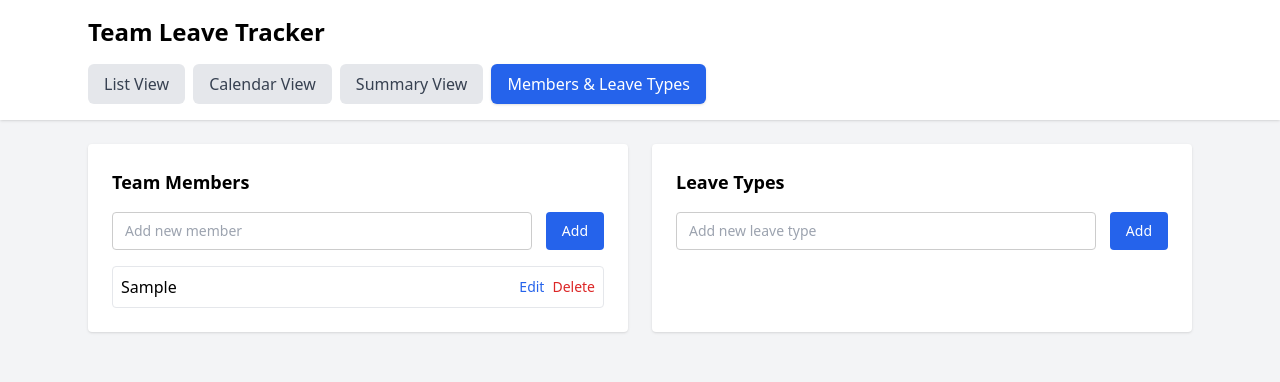
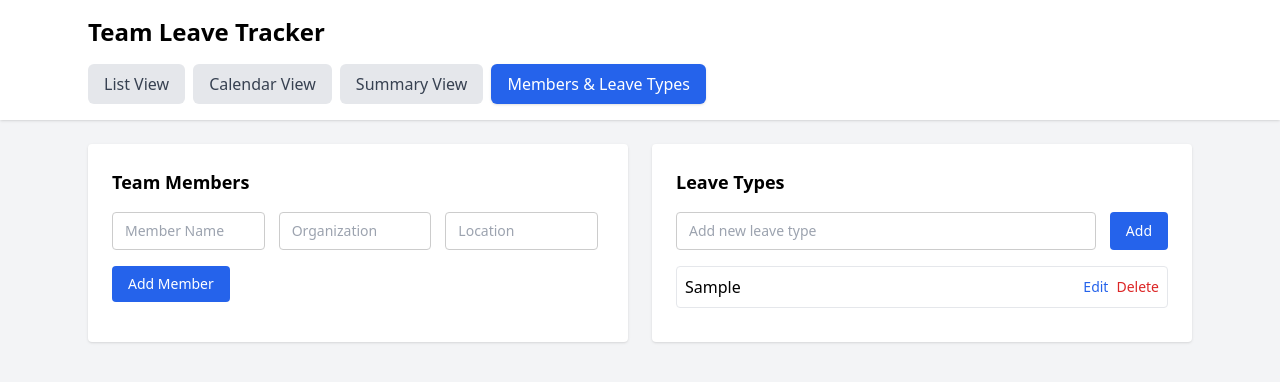
Before and after one commit to pinaki-GH/leave-tracker, a Next.js app: page /members in a window 1280 px wide. Both pictures are taken after typing "Sample" into the empty fields and a click on the button "Add". Shown: the top 382 px of the page. Built offline with nearby package versions, Linux system fonts and the light colour scheme.

Commit message:
Update page.tsx

```diff
--- a/app/members/page.tsx
+++ b/app/members/page.tsx
@@ -3,36 +3,50 @@
 import { useEffect, useState } from "react";
 import { getData, saveData } from "@/lib/storage";
 
-type Item = {
+type Member = {
+  id: string;
+  name: string;
+  organization: string;
+  location: string;
+};
+
+type LeaveType = {
   id: string;
   name: string;
 };
 
 export default function MembersPage() {
-  const [members, setMembers] = useState<Item[]>([]);
-  const [leaveTypes, setLeaveTypes] = useState<Item[]>([]);
+  const [members, setMembers] = useState<Member[]>([]);
+  const [leaveTypes, setLeaveTypes] = useState<LeaveType[]>([]);
 
-  const [newMember, setNewMember] = useState("");
-  const [newLeaveType, setNewLeaveType] = useState("");
+  /* ---------- Add Member ---------- */
+  const [newName, setNewName] = useState("");
+  const [newOrg, setNewOrg] = useState("");
+  const [newLocation, setNewLocation] = useState("");
 
+  /* ---------- Edit ---------- */
   const [editingMemberId, setEditingMemberId] = useState<string | null>(null);
   const [editingLeaveTypeId, setEditingLeaveTypeId] = useState<string | null>(null);
 
-  const [editValue, setEditValue] = useState("");
+  const [editMember, setEditMember] = useState<Partial<Member>>({});
+  const [editLeaveTypeName, setEditLeaveTypeName] = useState("");
+
+  /* ---------- Add Leave Type ---------- */
+  const [newLeaveType, setNewLeaveType] = useState("");
 
   useEffect(() => {
-    setMembers((getData("members") as Item[]) || []);
-    setLeaveTypes((getData("leaveTypes") as Item[]) || []);
+    setMembers((getData("members") as Member[]) || []);
+    setLeaveTypes((getData("leaveTypes") as LeaveType[]) || []);
   }, []);
 
   /* ---------- Helpers ---------- */
 
-  const saveMembers = (data: Item[]) => {
+  const saveMembers = (data: Member[]) => {
     setMembers(data);
     saveData("members", data);
   };
 
-  const saveLeaveTypes = (data: Item[]) => {
+  const saveLeaveTypes = (data: LeaveType[]) => {
     setLeaveTypes(data);
     saveData("leaveTypes", data);
   };
@@ -40,27 +54,41 @@ export default function MembersPage() {
   /* ---------- Members ---------- */
 
   const addMember = () => {
-    if (!newMember.trim()) return;
+    if (!newName.trim()) return;
 
     saveMembers([
       ...members,
-      { id: crypto.randomUUID(), name: newMember.trim() },
+      {
+        id: crypto.randomUUID(),
+        name: newName.trim(),
+        organization: newOrg.trim(),
+        location: newLocation.trim(),
+      },
     ]);
 
-    setNewMember("");
+    setNewName("");
+    setNewOrg("");
+    setNewLocation("");
   };
 
   const updateMember = () => {
-    if (!editValue.trim() || !editingMemberId) return;
+    if (!editingMemberId || !editMember.name?.trim()) return;
 
     saveMembers(
       members.map(m =>
-        m.id === editingMemberId ? { ...m, name: editValue.trim() } : m
+        m.id === editingMemberId
+          ? {
+              ...m,
+              name: editMember.name!.trim(),
+              organization: editMember.organization || "",
+              location: editMember.location || "",
+            }
+          : m
       )
     );
 
     setEditingMemberId(null);
-    setEditValue("");
+    setEditMember({});
   };
 
   const deleteMember = (id: string) => {
@@ -81,16 +109,18 @@ export default function MembersPage() {
   };
 
   const updateLeaveType = () => {
-    if (!editValue.trim() || !editingLeaveTypeId) return;
+    if (!editingLeaveTypeId || !editLeaveTypeName.trim()) return;
 
     saveLeaveTypes(
       leaveTypes.map(t =>
-        t.id === editingLeaveTypeId ? { ...t, name: editValue.trim() } : t
+        t.id === editingLeaveTypeId
+          ? { ...t, name: editLeaveTypeName.trim() }
+          : t
       )
     );
 
     setEditingLeaveTypeId(null);
-    setEditValue("");
+    setEditLeaveTypeName("");
   };
 
   const deleteLeaveType = (id: string) => {
@@ -101,38 +131,77 @@ export default function MembersPage() {
 
   return (
     <div className="grid grid-cols-1 md:grid-cols-2 gap-6">
-      {/* Members */}
+      {/* Team Members */}
       <div className="bg-white p-6 rounded shadow">
         <h2 className="text-lg font-bold mb-4">Team Members</h2>
 
-        <div className="flex gap-2 mb-4">
+        {/* Add Member */}
+        <div className="grid grid-cols-1 md:grid-cols-3 gap-2 mb-4">
           <input
-            className="border px-3 py-2 rounded text-sm flex-1"
-            placeholder="Add new member"
-            value={newMember}
-            onChange={e => setNewMember(e.target.value)}
+            className="border px-3 py-2 rounded text-sm"
+            placeholder="Member Name"
+            value={newName}
+            onChange={e => setNewName(e.target.value)}
           />
+          <input
+            className="border px-3 py-2 rounded text-sm"
+            placeholder="Organization"
+            value={newOrg}
+            onChange={e => setNewOrg(e.target.value)}
+          />
+          <input
+            className="border px-3 py-2 rounded text-sm"
+            placeholder="Location"
+            value={newLocation}
+            onChange={e => setNewLocation(e.target.value)}
+          />
+        </div>
+
         <button
           onClick={addMember}
-            className="bg-blue-600 text-white px-4 py-2 rounded text-sm"
+          className="bg-blue-600 text-white px-4 py-2 rounded text-sm mb-4"
         >
-            Add
+          Add Member
         </button>
-        </div>
 
+        {/* Member List */}
         <ul className="space-y-2">
           {members.map(m => (
             <li
               key={m.id}
-              className="flex items-center gap-2 border p-2 rounded"
+              className="border rounded p-3"
             >
               {editingMemberId === m.id ? (
-                <>
+                <div className="grid grid-cols-1 md:grid-cols-3 gap-2">
                   <input
-                    className="border px-2 py-1 rounded text-sm flex-1"
-                    value={editValue}
-                    onChange={e => setEditValue(e.target.value)}
+                    className="border px-2 py-1 rounded text-sm"
+                    value={editMember.name || ""}
+                    onChange={e =>
+                      setEditMember({ ...editMember, name: e.target.value })
+                    }
                   />
+                  <input
+                    className="border px-2 py-1 rounded text-sm"
+                    value={editMember.organization || ""}
+                    onChange={e =>
+                      setEditMember({
+                        ...editMember,
+                        organization: e.target.value,
+                      })
+                    }
+                  />
+                  <input
+                    className="border px-2 py-1 rounded text-sm"
+                    value={editMember.location || ""}
+                    onChange={e =>
+                      setEditMember({
+                        ...editMember,
+                        location: e.target.value,
+                      })
+                    }
+                  />
+
+                  <div className="col-span-full flex gap-2 mt-2">
                     <button
                       onClick={updateMember}
                       className="text-blue-600 text-sm"
@@ -142,20 +211,27 @@ export default function MembersPage() {
                     <button
                       onClick={() => {
                         setEditingMemberId(null);
-                      setEditValue("");
+                        setEditMember({});
                       }}
                       className="text-gray-500 text-sm"
                     >
                       Cancel
                     </button>
-                </>
+                  </div>
+                </div>
               ) : (
-                <>
-                  <span className="flex-1">{m.name}</span>
+                <div className="flex items-center gap-2">
+                  <div className="flex-1">
+                    <div className="font-medium">{m.name}</div>
+                    <div className="text-sm text-gray-600">
+                      {m.organization || "—"} · {m.location || "—"}
+                    </div>
+                  </div>
+
                   <button
                     onClick={() => {
                       setEditingMemberId(m.id);
-                      setEditValue(m.name);
+                      setEditMember(m);
                     }}
                     className="text-blue-600 text-sm"
                   >
@@ -167,7 +243,7 @@ export default function MembersPage() {
                   >
                     Delete
                   </button>
-                </>
+                </div>
               )}
             </li>
           ))}
@@ -203,8 +279,8 @@ export default function MembersPage() {
                 <>
                   <input
                     className="border px-2 py-1 rounded text-sm flex-1"
-                    value={editValue}
-                    onChange={e => setEditValue(e.target.value)}
+                    value={editLeaveTypeName}
+                    onChange={e => setEditLeaveTypeName(e.target.value)}
                   />
                   <button
                     onClick={updateLeaveType}
@@ -215,7 +291,7 @@ export default function MembersPage() {
                   <button
                     onClick={() => {
                       setEditingLeaveTypeId(null);
-                      setEditValue("");
+                      setEditLeaveTypeName("");
                     }}
                     className="text-gray-500 text-sm"
                   >
@@ -228,7 +304,7 @@ export default function MembersPage() {
                   <button
                     onClick={() => {
                       setEditingLeaveTypeId(t.id);
-                      setEditValue(t.name);
+                      setEditLeaveTypeName(t.name);
                     }}
                     className="text-blue-600 text-sm"
                   >
```
Lines whose indentation alone changed are shown as unchanged.
